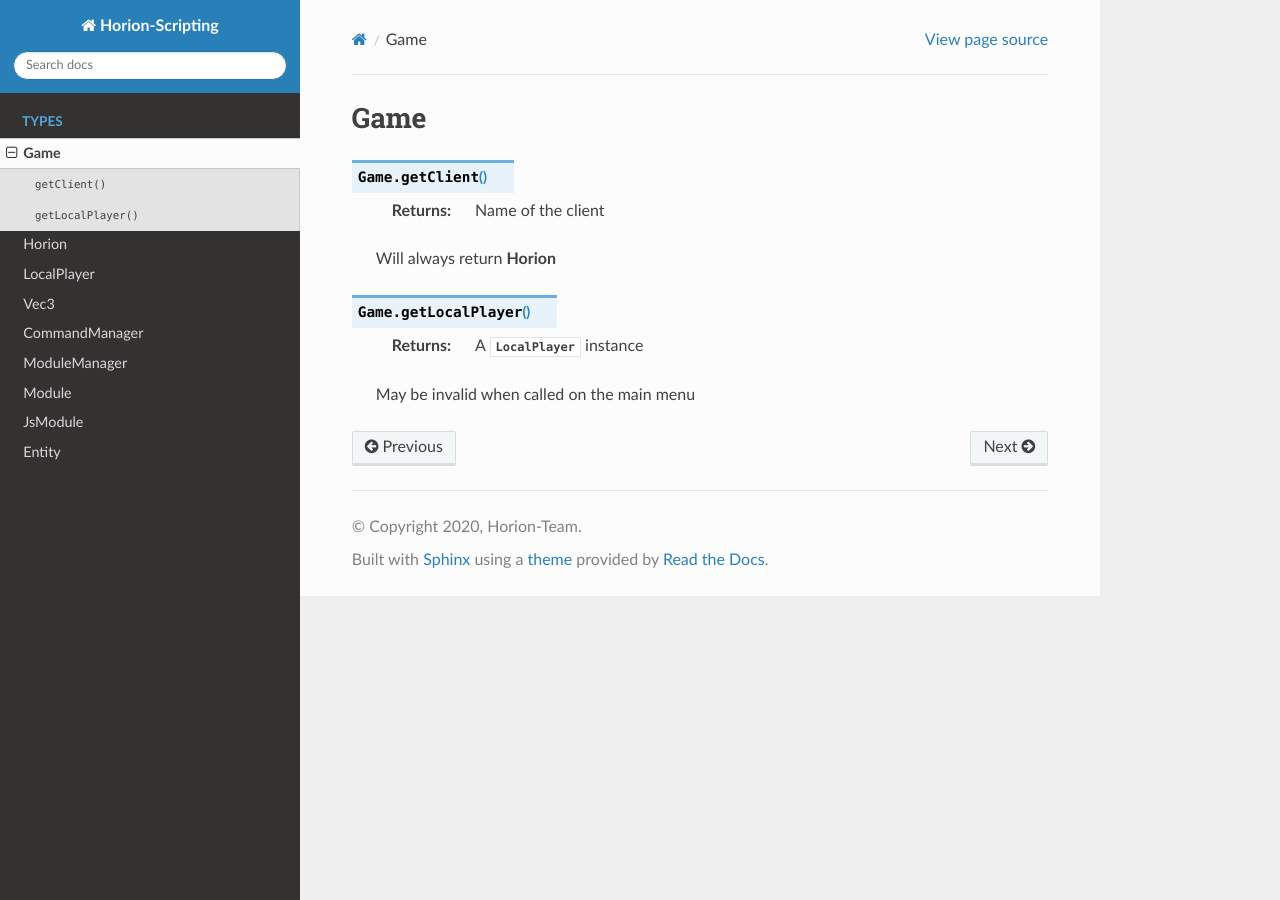
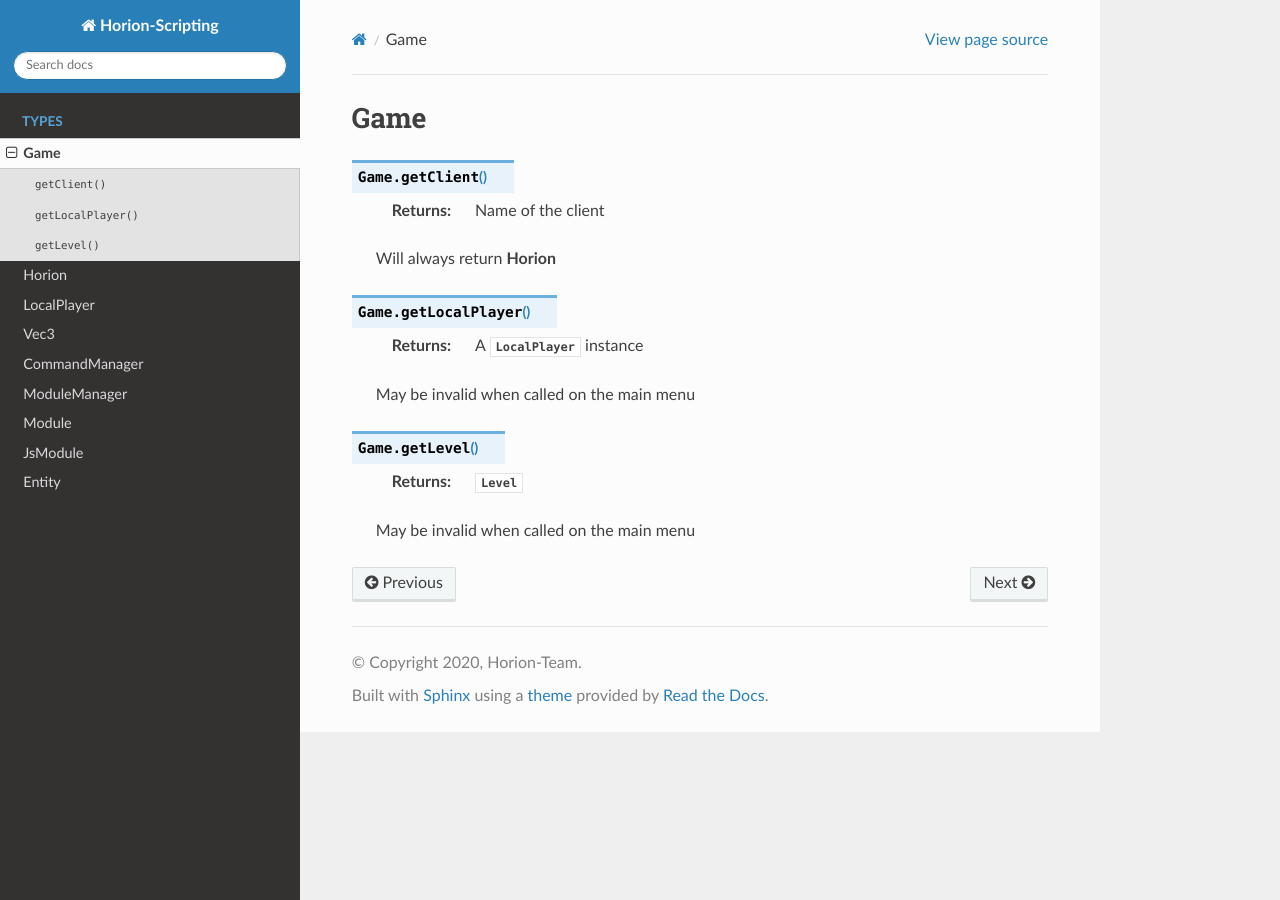
Before and after one commit to horionclient/Horion-Scripting, a Sphinx documentation site: the page built from docs/types/Game.rst, in a window 1280 px wide. Built offline with Sphinx 7.4.7 and the Read the Docs theme 2.0.0, drawn with Linux system fonts in a browser that asks for light colours; pages that are not in the unit, such as notebooks, are missing from menus.

```diff
--- a/docs/index.rst
+++ b/docs/index.rst
@@ -15,3 +15,4 @@
    types/Module
    types/JsModule
    types/Entity
+   types/Level
--- a/docs/types/Game.rst
+++ b/docs/types/Game.rst
@@ -14,3 +14,9 @@
 	:returns: A :mod:`LocalPlayer` instance
 
 	May be invalid when called on the main menu
+
+.. method:: getLevel()
+
+	:returns: :mod:`Level`
+
+	May be invalid when called on the main menu
```
